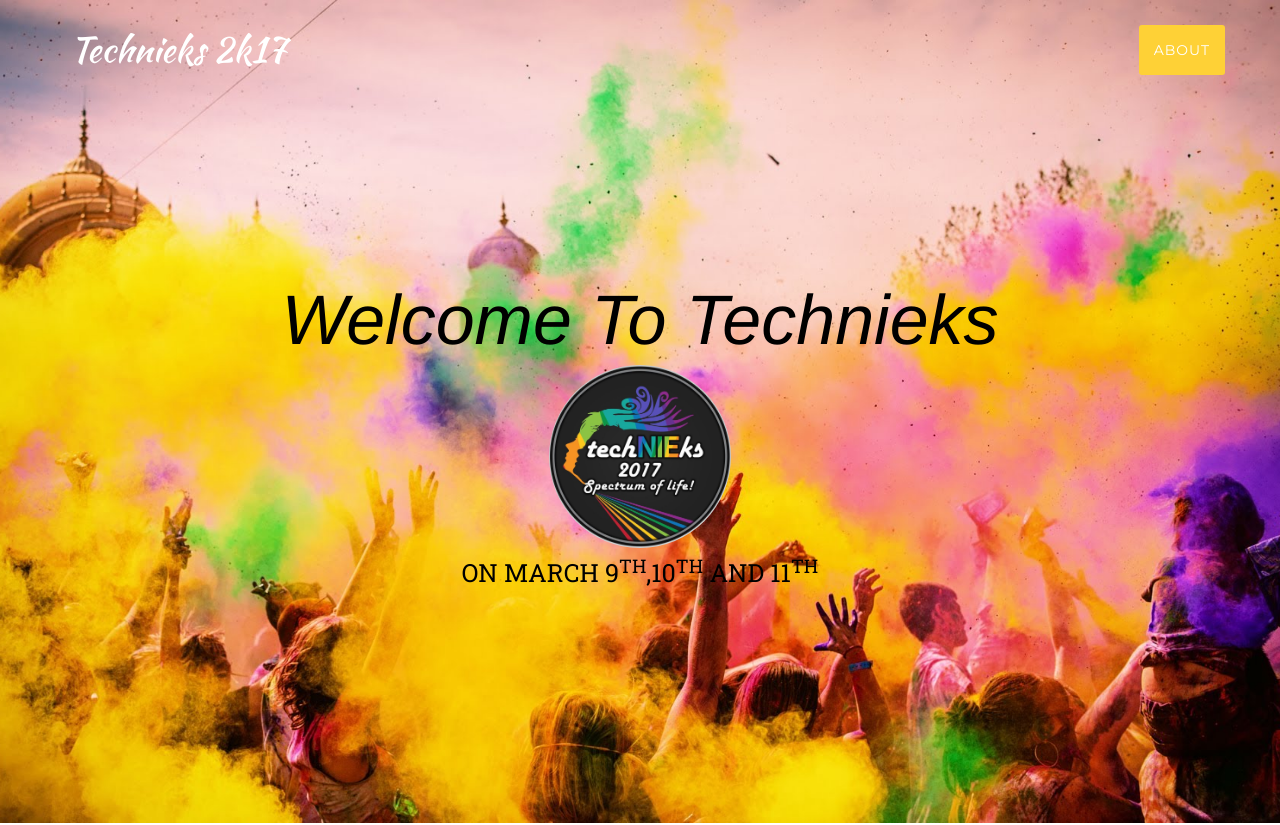
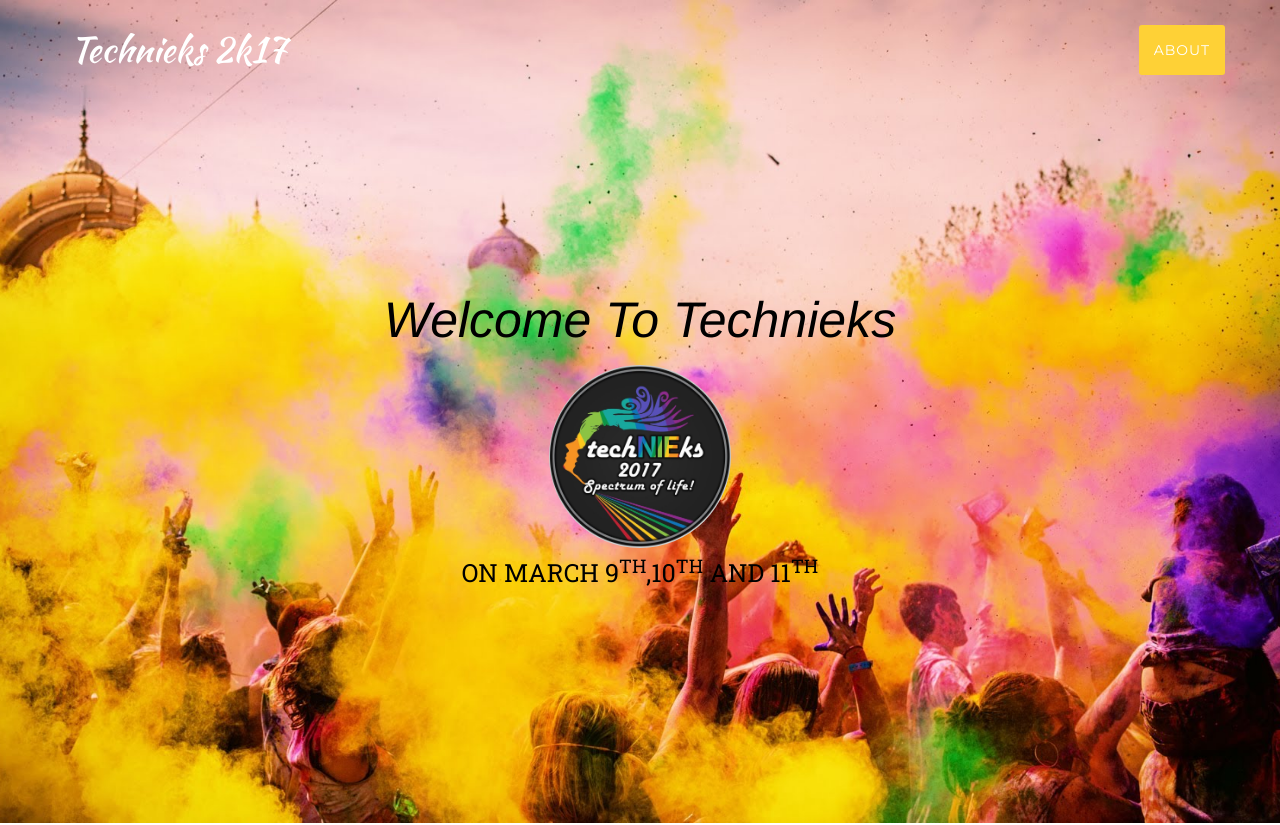
Before and after one commit to mridulganga/techNIEks, a website: page index.html in a window 1280 px wide. Shown: the top 825 px of the page. Drawn offline with nearby package versions, Linux system fonts and the light colour scheme; a web font is replaced by a local one.

Commit message:
title text

```diff
--- a/index.html
+++ b/index.html
@@ -76,7 +76,7 @@
         <div class="container">
             <div class="intro-text">
 
-                <div class="intro-lead-in" style="font-size:5em;">Welcome To Technieks</div>
+                <div class="intro-lead-in" >Welcome To Technieks</div>
                 <img src="img/logos/main.jpg" style="width:16%;" class="img-circle">
                 <div class="intro-heading">On March 9<sup>th</sup>,10<sup>th</sup> and 11<sup>th</sup> </div>
                 <!--<a href="#services" class="page-scroll btn btn-xl">Tell Me More</a>-->
```
